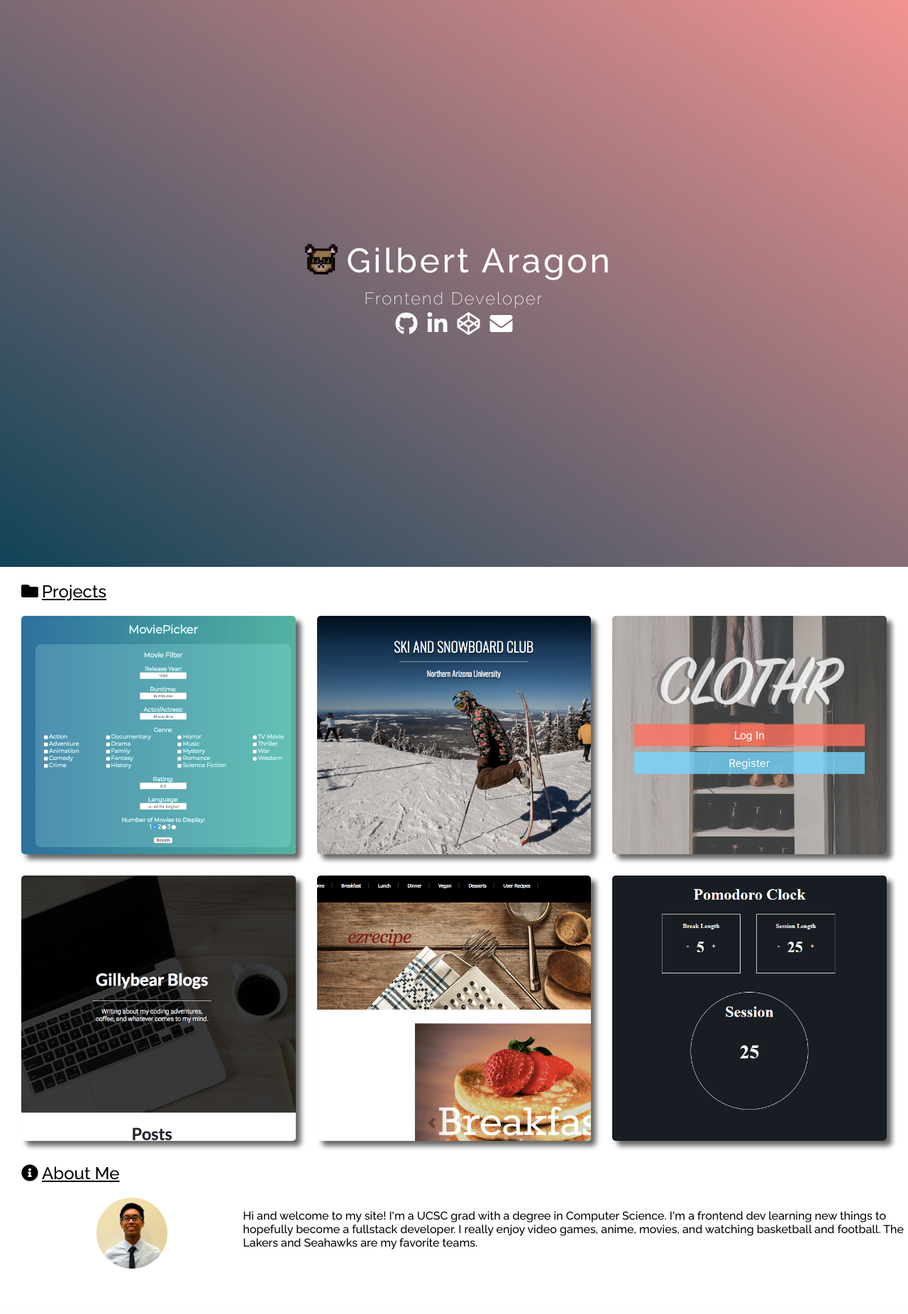
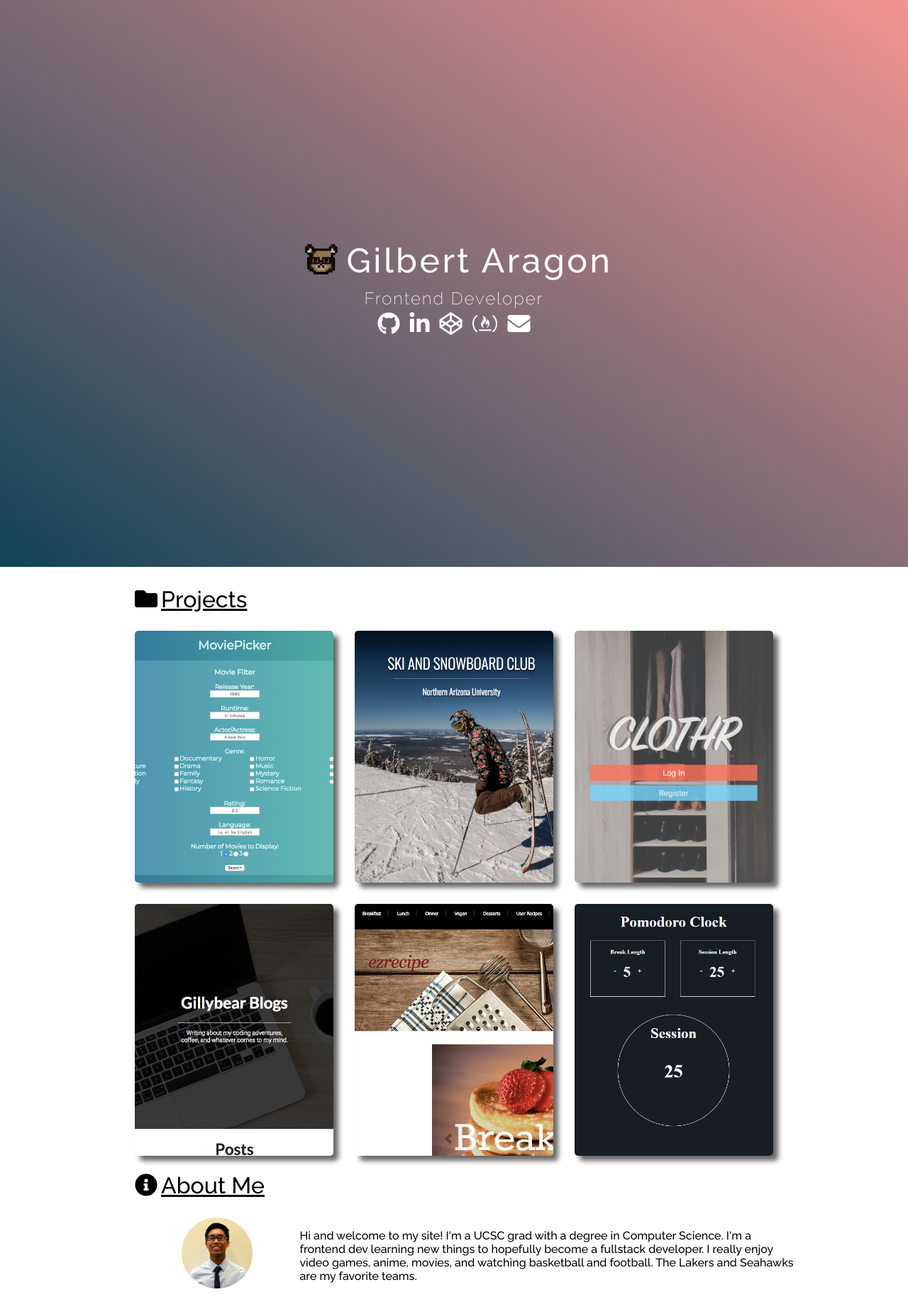
Before and after one commit to HEYITSGILBERT780/personal-site, a PHP site: page / in a window 1280 px wide. Shown: the part 40-1892 px from the top of the page at 71% size. Before the commit the page ends 1828 px from the top, so only its background shows below. Run offline with PHP 8.4, Linux system fonts and the light colour scheme; some libraries are stand-ins or nearby versions.

Commit message:
Resized project and about section and added hover animation on projects

```diff
--- a/css/style.css
+++ b/css/style.css
@@ -1,4 +1,5 @@
 @import url('https://fonts.googleapis.com/css?family=Raleway:200,500');
+@import url('https://fonts.googleapis.com/css?family=Lato');
 
 body {
     font-family: 'Raleway', sans-serif;
@@ -91,10 +92,13 @@ body {
 /***** projects section *****/
 .projects {
     height: 100vh;
+    width: 75vw;
+    margin: auto;
 }
 
 h1 {
     font-weight: 500;
+    font-size: 32px;
     text-decoration: underline;
 }
 
@@ -149,9 +153,53 @@ header h1 > i {
     object-position: 40% 50%;
 }
 
+.overlay {
+    position: absolute;
+    bottom: 0;
+    left: 0;
+    right: 0;
+    background-color: rgba(0.2, 0.2, 0.2, 0.75);
+    width: 100%;
+    height: 0;
+    opacity: 0;
+    transition: .5s ease-in-out;
+  }
+
+.app:hover .overlay, .app:hover .overlay > a, .app:hover .overlay > .desc {
+    height: 50%;
+    opacity: 1;
+}
+
+.app:hover {
+    top: -10px;
+}
+
+.overlay a {
+    color: white;
+    position:absolute;
+    top: 5%;
+    left: 5%;
+    font-size: 20px;
+    opacity: 0;
+    transition: 1s ease-in;
+}
+
+.desc {
+    font-family: Lato;
+    color: white;
+    position:absolute;
+    top: 10%;
+    left: 5%;
+    right: 5%;
+    opacity: 0;
+    transition: 1s ease-in;
+}
+
 /***** about me section *****/
 .about {
     height: 25vh;
+    width: 75vw;
+    margin: auto;
 }
 
 .info {
--- a/index.html
+++ b/index.html
@@ -25,6 +25,7 @@
                 <a href="https://github.com/HEYITSGILBERT780"><i class="fab fa-github fa-2x"></i></a>
                 <a href="https://www.linkedin.com/in/gilbert-aragon-970b65132/"><i class="fab fa-linkedin-in fa-2x"></i></a>
                 <a href="https://codepen.io/heyitsgilbert/"><i class="fab fa-codepen fa-2x"></i></a>
+                <a href="https://www.freecodecamp.org/heyitsgilbert780"><i class="fab fa-free-code-camp fa-2x"></i></a>
                 <a href=""><i class="fas fa-envelope fa-2x"></i></a>
             </section>
         </div>
@@ -37,45 +38,45 @@
             </header>
             <div class="project-section">
                 <div class="app" id="movie">
-                    <img src="assets/img/movie.png">
-                    <div>
+                    <img src="assets/img/movie.png" alt="movie-app">
+                    <div class="overlay">
                         <a href="#">Movie Picker</a>
-                        <p>Web App that helps users find a random movie to watch.</p>
+                        <p class="desc">Web App that helps users find a random movie to watch.</p>
                     </div>
                 </div>
                 <div class="app" id="nau">
-                    <img src="assets/img/nau.png">
-                    <div>
+                    <img src="assets/img/nau.png" alt="nau-app">
+                    <div class="overlay">
                         <a href="#">NAU Ski and Snowboard</a>
-                        <p>Website for the Ski and Snowboard club at Northern Arizona University.</p>
+                        <p class="desc">Website for the Ski and Snowboard club at Northern Arizona University.</p>
                     </div>
                 </div>
                 <div class="app" id="clothr">
-                    <img src="assets/img/clothr/launch.png">
-                    <div>
+                    <img src="assets/img/clothr/launch.png" alt="clothr-app">
+                    <div class="overlay">
                         <a href="#">Clothr</a>
-                        <p>Mobile app that helps users find clothes they find visually appealing and clothes to purchase.</p>
+                        <p class="desc">Mobile app that helps users find clothes they find visually appealing and clothes to purchase.</p>
                     </div>
                 </div>
                 <div class="app" id="blog">
-                    <img src="assets/img/blog.png">
-                    <div>
+                    <img src="assets/img/blog.png" alt="blog-project">
+                    <div class="overlay">
                         <a href="#">Blog App</a>
-                        <p>Personal Blog created with Jekyll and HTML/CSS</p>
+                        <p class="desc">Personal Blog created with Jekyll and HTML/CSS</p>
                     </div>
                 </div>
                 <div class="app" id="ezrecipe">
-                    <img src="assets/img/ezrecipe/ezrecipe.png">
-                    <div>
+                    <img src="assets/img/ezrecipe/ezrecipe.png" alt="ezrecipe-app">
+                    <div class="overlay">
                         <a href="#">EZRecipe</a>
-                        <p>Web App helping users find recipes for any ingredients they input.</p>
+                        <p class="desc">Web App helping users find recipes for any ingredients they input.</p>
                     </div>
                 </div>
                 <div class="app" id="fcc">
-                    <img src="assets/img/fcc/pomodoro.png">
-                    <div>
+                    <img src="assets/img/fcc/pomodoro.png" alt="fcc-projects">
+                    <div class="overlay">
                         <a href="#">Free Code Camp Projects</a>
-                        <p>Projects of a Pomodoro Clock, Simon and Tic Tac Toe Game, Weather App, Wikipedia Article Viewer, Random Quote Generator, and viewing online Twitch Streamers.</p>
+                        <p class="desc">Projects of a Pomodoro Clock, Simon and Tic Tac Toe Game, Weather App, Wikipedia Article Viewer, Random Quote Generator, and a online Twitch Streamer tracker.</p>
                     </div>
                 </div>
             </div>
```
